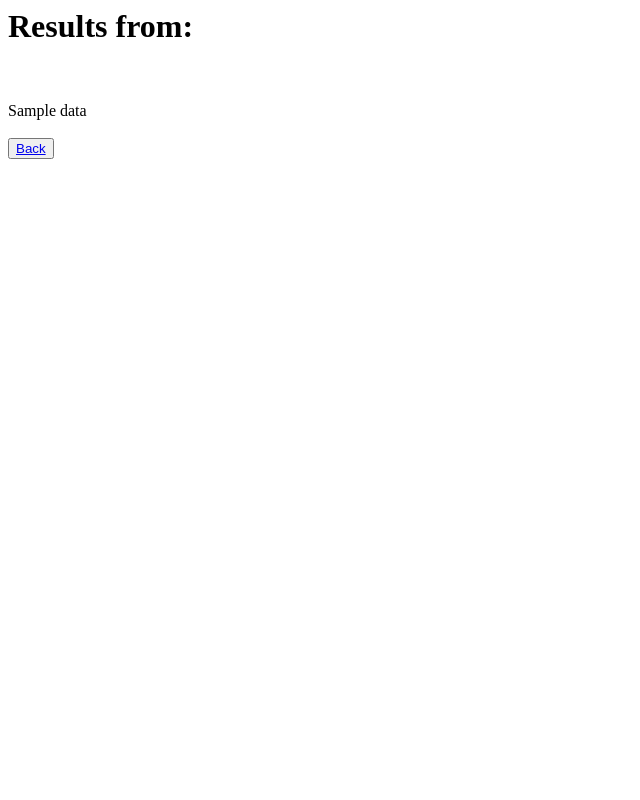
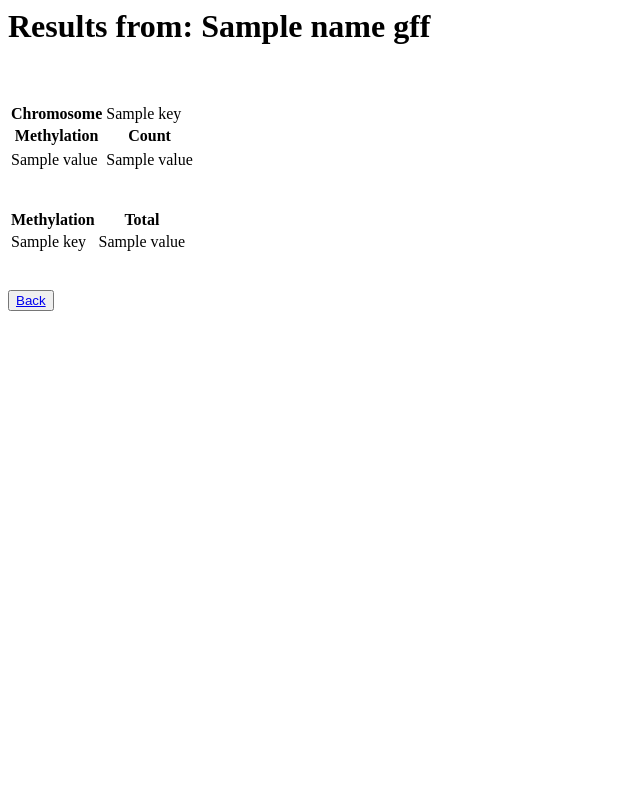
Before and after one commit to GabrielGutiP/methylappOld, a Django app: template metilapp/templates/metilapp/result.html in a window 1280 px wide. Shown: the whole page, without its empty margins (0-640 px from the left). Run offline with Django 3.2, Linux system fonts and the light colour scheme; the template is opened without the code that fills it: most values are stand-ins (such as "Sample title", 1, 10 or a date in 2020).

Commit message:
Estadisticas metilaciones

```diff
--- a/metilapp/templates/metilapp/result.html
+++ b/metilapp/templates/metilapp/result.html
@@ -1,12 +1,54 @@
 <html>
     <head>
-        <h1>Results from:</h1>
+        <h1>Results from: {{name_gff}}</h1>
     </head>
+{% block content %}
     <body>
         {{message}}
         <br><br>
-        {{data}}
+        <table class="table table-striped">
+            {% for key, value in chrom_m %}
+            <thead>
+                <tr>
+                    <th>Chromosome</th>
+                    <td>{{key}}</td>
+                </tr>
+                <tr>
+                    <th>Methylation</th>
+                    <th>Count</th>
+                </tr>
+            </thead>
+            <tbody>
+                <tr>
+                    {% for k, v in value %}
+                    <tr>
+                        <td>{{k}}</td>
+                        <td>{{v}}</td>
+                    </tr>
+                    {% endfor %}
+                </tr>
+            </tbody>
+            {% endfor %}
+        </table>
+        <br><br>
+        <table class="table table-striped">
+            <thead>
+                <tr>
+                    <th>Methylation</th>
+                    <th>Total</th>
+                </tr>
+            </thead>
+            <tbody>
+                {% for key, value in total_m %}
+                <tr>
+                    <td>{{key}}</td>
+                    <td>{{value}}</td>
+                </tr>
+                {% endfor%}
+            </tbody>
+        </table>
         <br><br>
         <button><a href="/">Back</a></button>
     </body>
+{% endblock %}
 </html>
--- a/metilapp/views.py
+++ b/metilapp/views.py
@@ -1,5 +1,5 @@
 from .forms import MetilForm
-from .functions import delete_file, handle_uploaded_file, read_file_gff
+from .functions import delete_file, handle_uploaded_file, methyl_type_stadistics, read_file_gff
 from django.shortcuts import render
 
 # Create your views here.
@@ -12,9 +12,9 @@ def main_page(request):
             f=request.FILES['file']
             handle_uploaded_file(f)
             data_gff = read_file_gff('metilapp/'+f.name)
+            base_sts = methyl_type_stadistics(data_gff)
             delete_file(f)
-            message = "Everything worked as intended"
-            return render(request,'metilapp/result.html', {'message': message, 'data': data_gff[5]})
+            return render(request,'metilapp/result.html', {'message': message, 'total_m': base_sts[0], 'chrom_m': base_sts[1], 'name_gff': f.name})
         else:
             message = form.errors
     form = MetilForm()
```
Also changed, not shown: metilapp/functions.py (+13 -2 lines).
